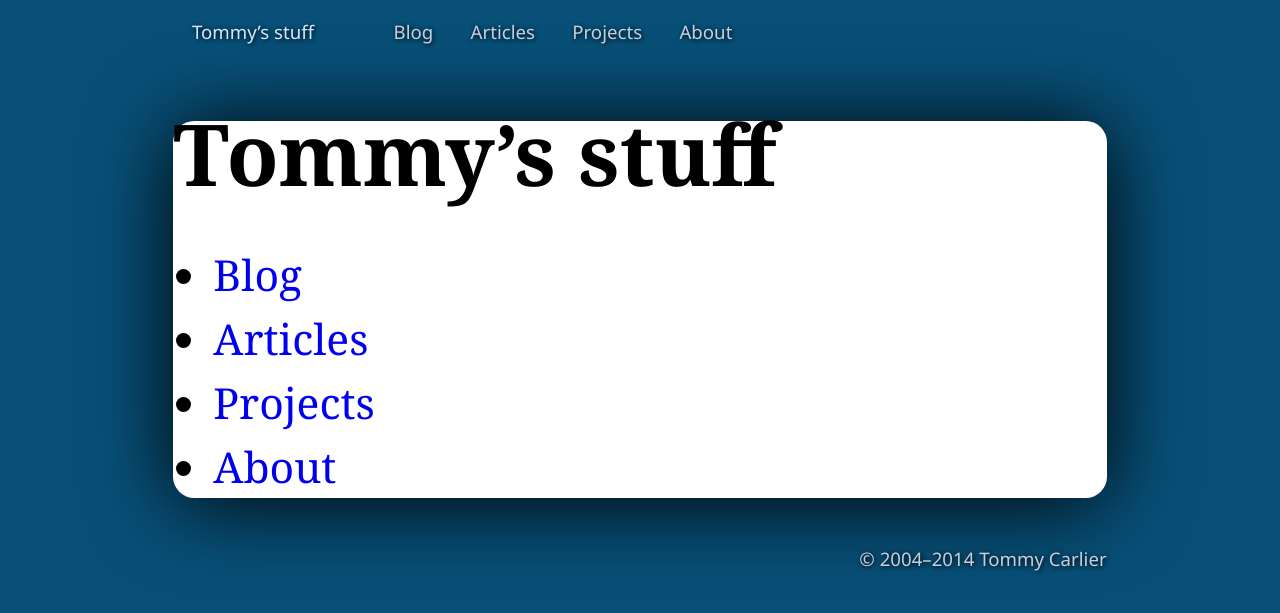
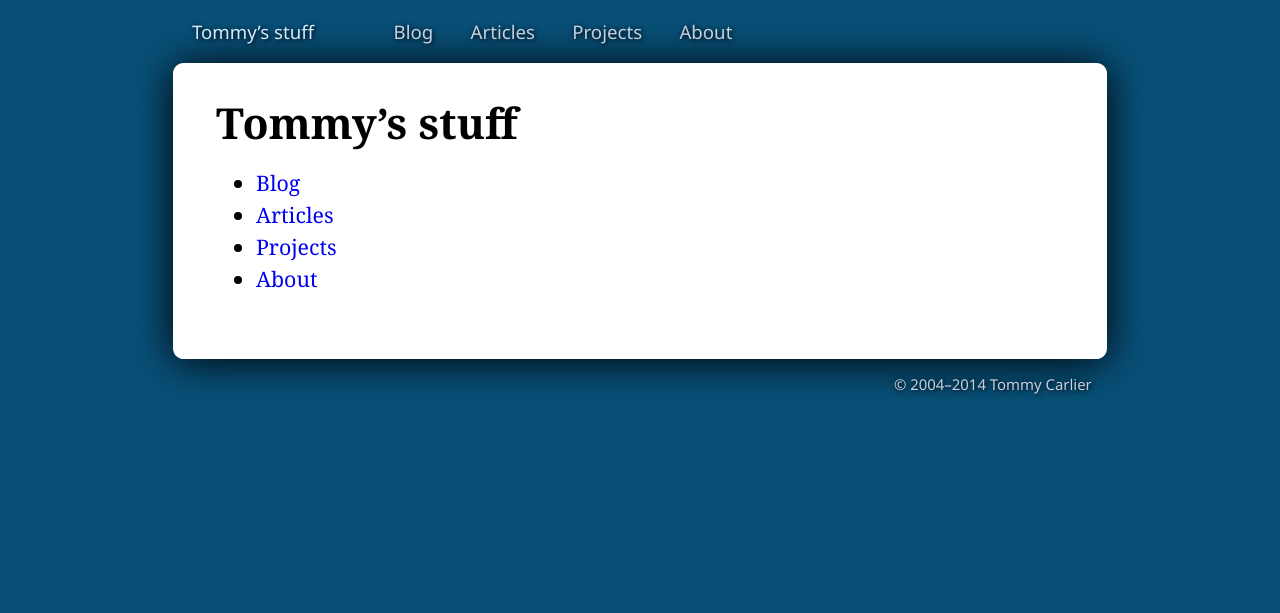
Before and after one commit to tommy-carlier/www.tcx.be, a Jekyll site: the page built from index.html, in a window 1280 px wide. Shown: the top 613 px of the page. Built offline with Jekyll 4.4.1, drawn with Linux system fonts in a browser that asks for light colours.

Commit message:
Additional style definitions (+ bug fix)

```diff
--- a/assets/_sass/style-vars.sass
+++ b/assets/_sass/style-vars.sass
@@ -5,7 +5,7 @@ $frame-text-shadow: 1px 1px 5px #000
 $frame-highlight-color: #D4E8FF
 $frame-highlight-shadow: 0 0 10px #FFF
 
-$content-font: normal 32pt/150% Georgia, serif
+$content-font: normal 16pt/150% Georgia, serif
 $content-background: #FFF
 $content-text-color: #000
 $content-box-shadow: 0 0.1em 2em #000
--- a/assets/site.sass
+++ b/assets/site.sass
@@ -42,6 +42,8 @@ body
   &> footer
     text-align: right
     text-shadow: $frame-text-shadow
+    font-size: 80%
+    padding: 0.5em 1em
 
 .content
   background: $content-background
@@ -49,6 +51,10 @@ body
   font: $content-font
   box-shadow: $content-box-shadow
   border-radius: $content-border-radius
+  padding: 2em
 
 a
   text-decoration: none
+
+h1:first-child
+  margin-top: 0
```
